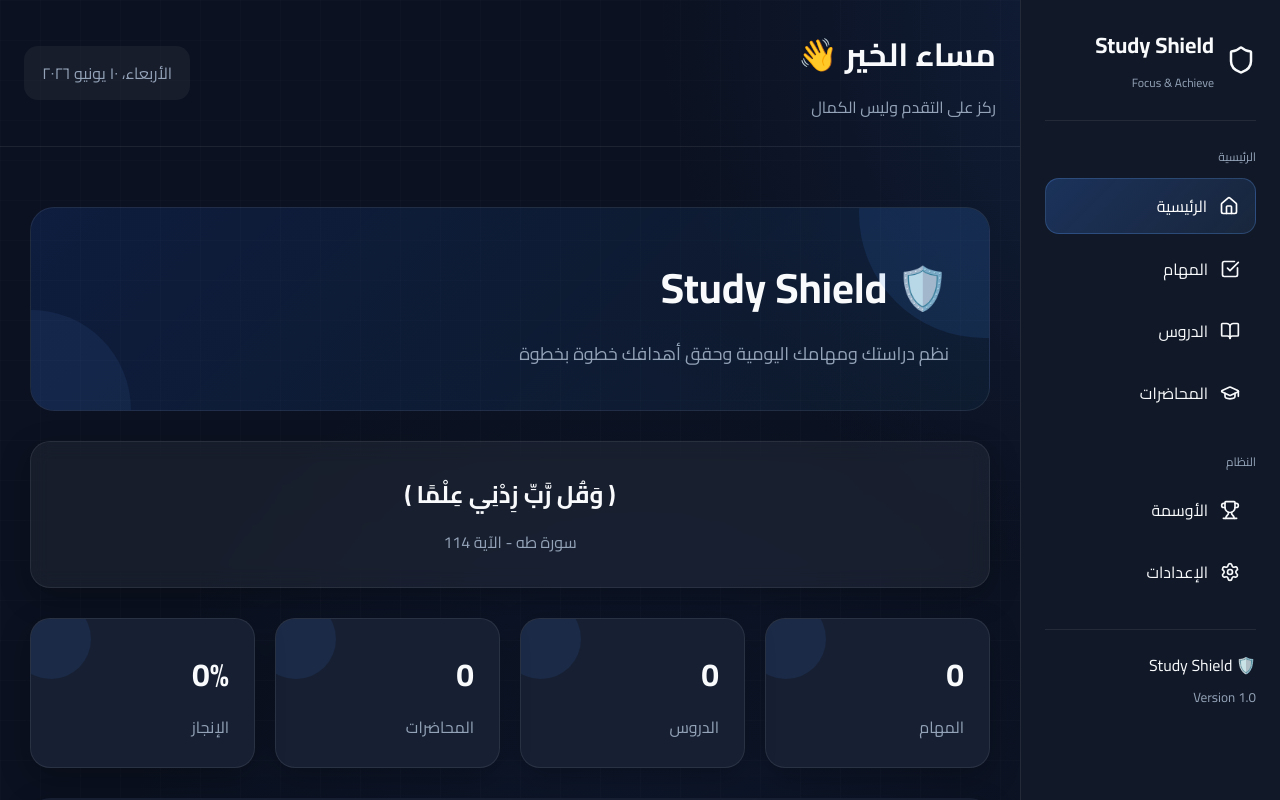
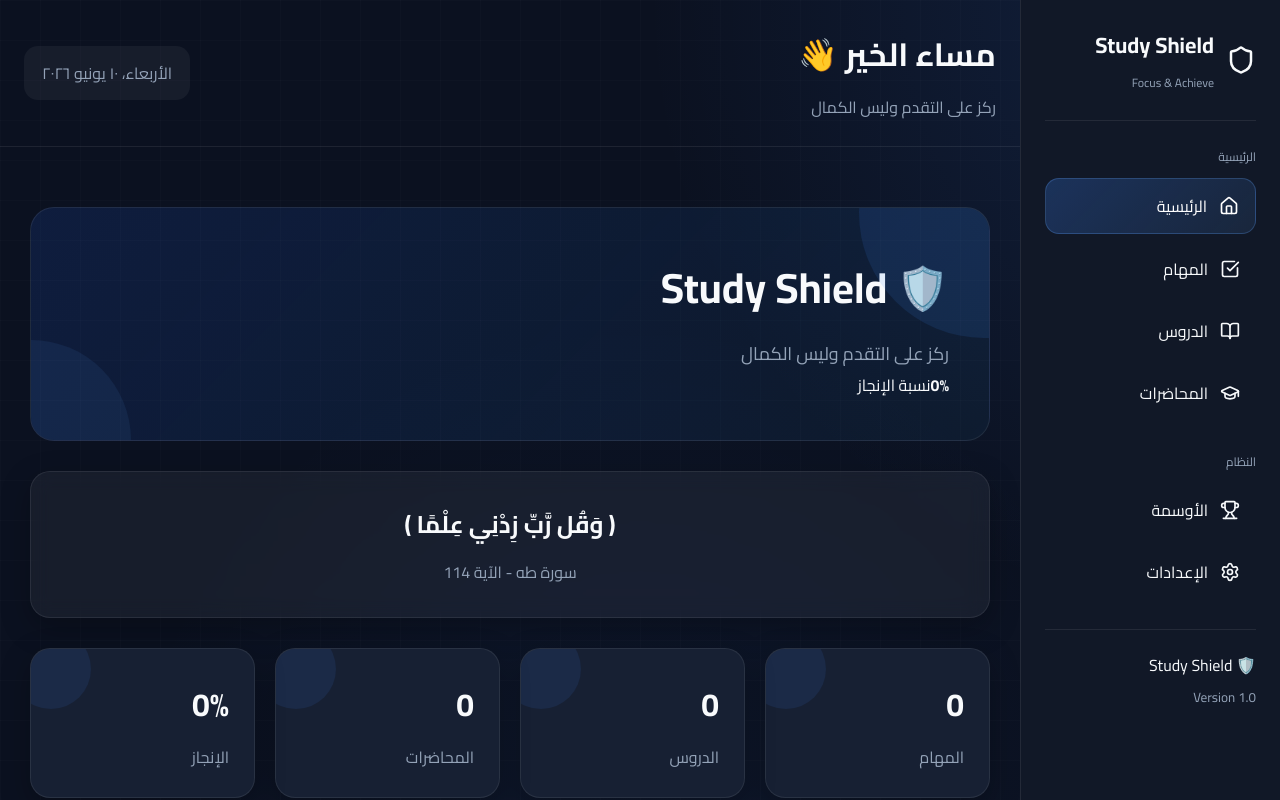
Before and after one commit to bt3762334-commits/study-shield, a React (Vite) app: page / in a window 1280 px wide. Shown: the top 800 px of the page. Built offline with nearby package versions, Linux system fonts and the light colour scheme.

Commit message:
Update Home.jsx

```diff
--- a/src/pages/Home.jsx
+++ b/src/pages/Home.jsx
@@ -29,14 +29,35 @@ export default function Home() {
 
   return (
     <MainLayout>
-      <section className="hero">
-        <h1>🛡️ Study Shield</h1>
+<section className="hero">
 
-        <p>
-          نظم دراستك ومهامك اليومية وحقق أهدافك خطوة بخطوة
-        </p>
-      </section>
+  <div>
 
+    <h1>
+      🛡️ Study Shield
+    </h1>
+
+    <p>
+      ركز على التقدم وليس الكمال
+    </p>
+
+  </div>
+
+  <div className="hero-stats">
+
+    <div>
+      <strong>
+        {stats.progress}%
+      </strong>
+
+      <span>
+        نسبة الإنجاز
+      </span>
+    </div>
+
+  </div>
+
+</section>
       <section className="verse-card">
         <h2>{verse.text}</h2>
         <span>{verse.source}</span>
```
